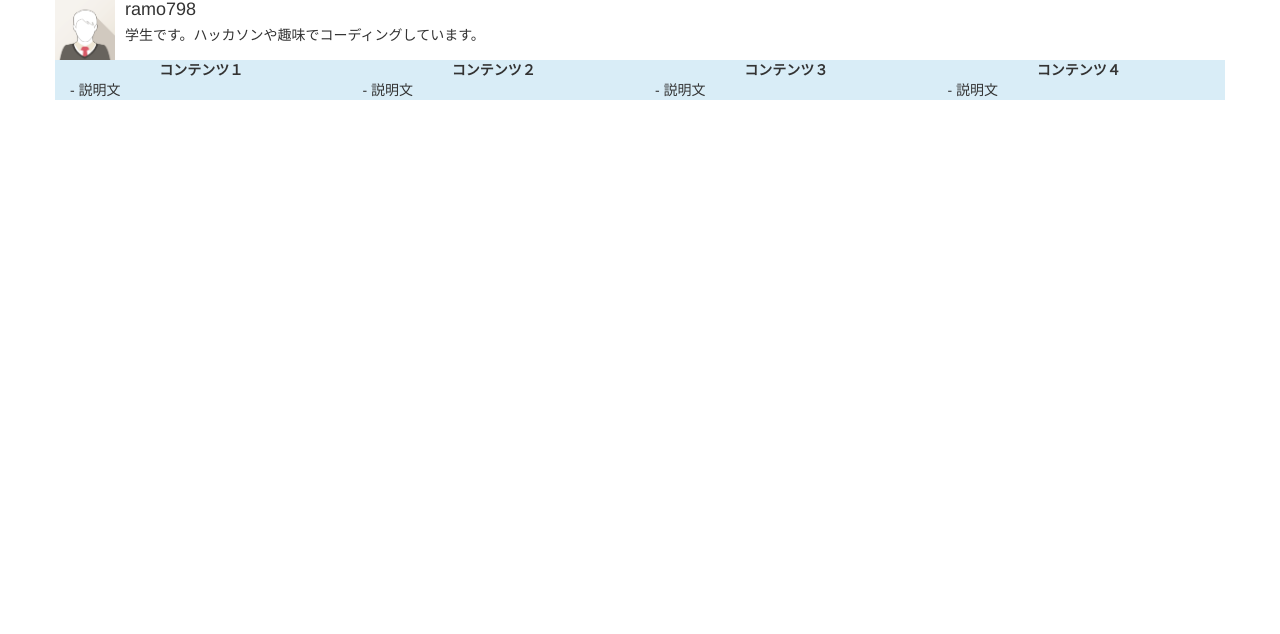
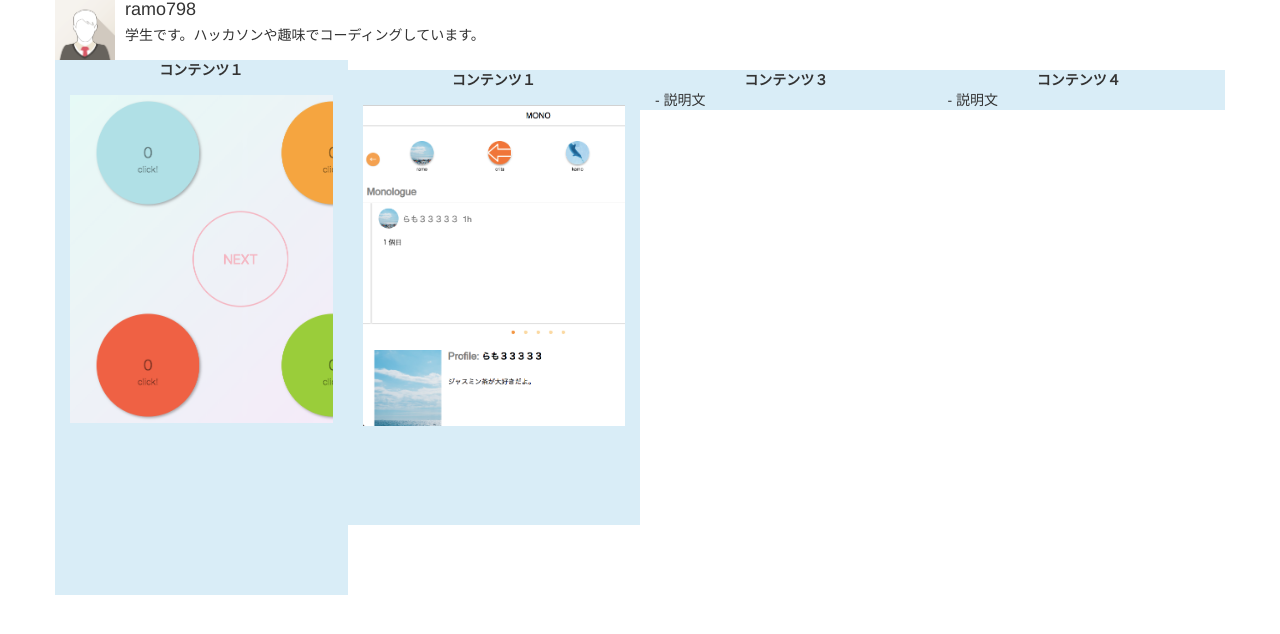
Before and after one commit to ramo798/ramo798.github.io, a plain HTML site: page index.html in a window 1280 px wide. Drawn offline with nearby package versions, Linux system fonts and the light colour scheme.

Commit message:
コンテンツの追加

```diff
--- a/index.html
+++ b/index.html
@@ -22,15 +22,37 @@
     </div>
 
     <div class="row content">
+
         <div class="col-sm-6 col-md-3 bg-info">
+
           <dt class="text-center">コンテンツ１</dt>
-          <dd>- 説明文</dd>
+          <div class="media">
+            <div class="media-left">
+              <img src="ss1.png" class="media-object" style="width:350px">
+            </div>
+            <div class="media-body">
+              <p>バックサイドを担当して、herokuにデプロイし使えるようにした。</p>
+              <p>色から気分を分析して、その時の気分に合った料理を提案してくれるというアプリケーション</p>
+            </div>
+          </div>
+
+        </div>
+<p></>
+        <div class="col-sm-6 col-md-3 bg-info">
+
+          <dt class="text-center">コンテンツ１</dt>
+          <div class="media">
+            <div class="media-left">
+              <img src="ss2.png" class="media-object" style="width:350px">
+            </div>
+            <div class="media-body">
+              <p>バックサイドを担当して、herokuにデプロイし使えるようにした。</p>
+              <p>Instagramのストーリーのような見た目のUIで、Twitterのように文章中心として使えるようなSNS</p>
+            </div>
+          </div>
+
         </div>
 
-        <div class="col-sm-6 col-md-3 bg-info">
-          <dt class="text-center">コンテンツ２</dt>
-          <dd>- 説明文</dd>
-        </div>
 
         <div class="col-sm-6 col-md-3 bg-info">
           <dt class="text-center">コンテンツ３</dt>
```
Also changed, not shown: ss1.png (added), ss2.png (added).
